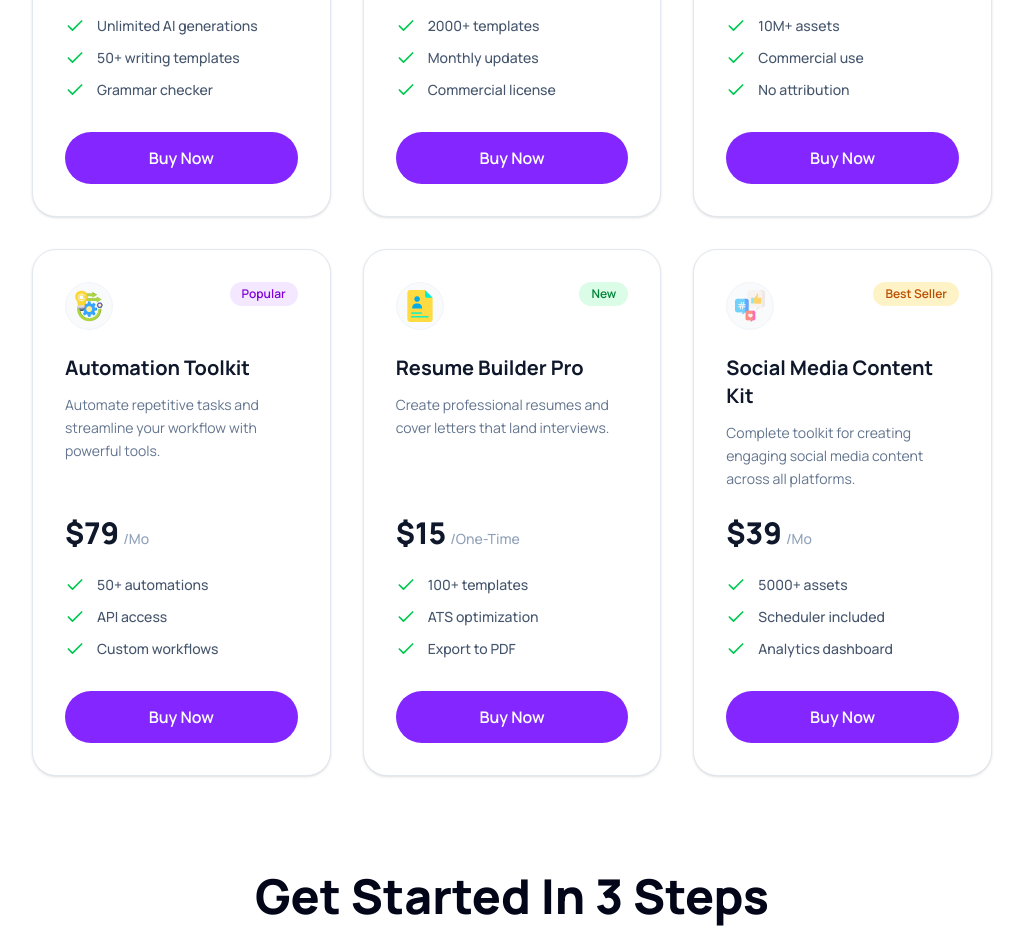
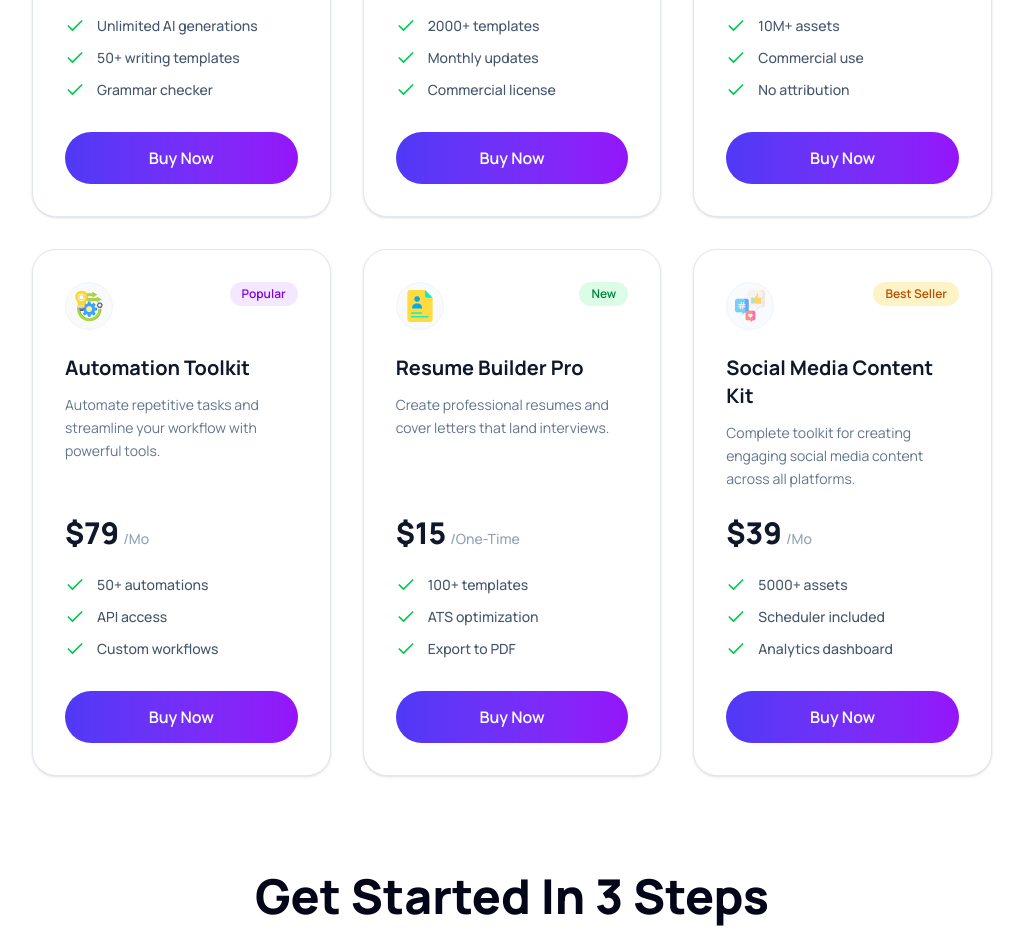
Before and after one commit to Saad7528/DigiTools-Platform-Saad, a React (Vite) app: page / in a window 1280 px wide. Shown: the part 1700-2640 px from the top of the page, without its empty margins (128-1151 px from the left). Built offline with nearby package versions, Linux system fonts and the light colour scheme.

Commit message:
Bye now btn color set gradient and disabled feature

```diff
--- a/src/component/DigitalTools/DigitalTools.jsx
+++ b/src/component/DigitalTools/DigitalTools.jsx
@@ -128,7 +128,7 @@ const DigitalTools = ({ cardItems, setCardItems }) => {
                 <button
                   onClick={() => handleBuyNow(product)}
                   disabled={cardItems?.find((card) => card.id === product.id)}
-                  className="mt-auto w-full py-3.5 bg-[#8326ff] hover:bg-[#6b1bcc] text-white font-semibold rounded-full transition-colors duration-300 disabled:bg-gray-400"
+                  className="mt-auto w-full py-3.5 bg-gradient-to-r from-[#4f39f6] to-[#9514FA] text-white font-semibold rounded-full transition-colors duration-300 disabled:bg-none disabled:bg-gray-400 disabled:cursor-not-allowed"
                 >
                   {cardItems?.find((card) => card.id === product.id)
                     ? "Added"
@@ -174,6 +174,7 @@ const DigitalTools = ({ cardItems, setCardItems }) => {
                     </div>
                   ))
                 ) : (
+
                   <p className="text-slate-500 text-center py-8">
                     Your cart is empty.
                   </p>
```
